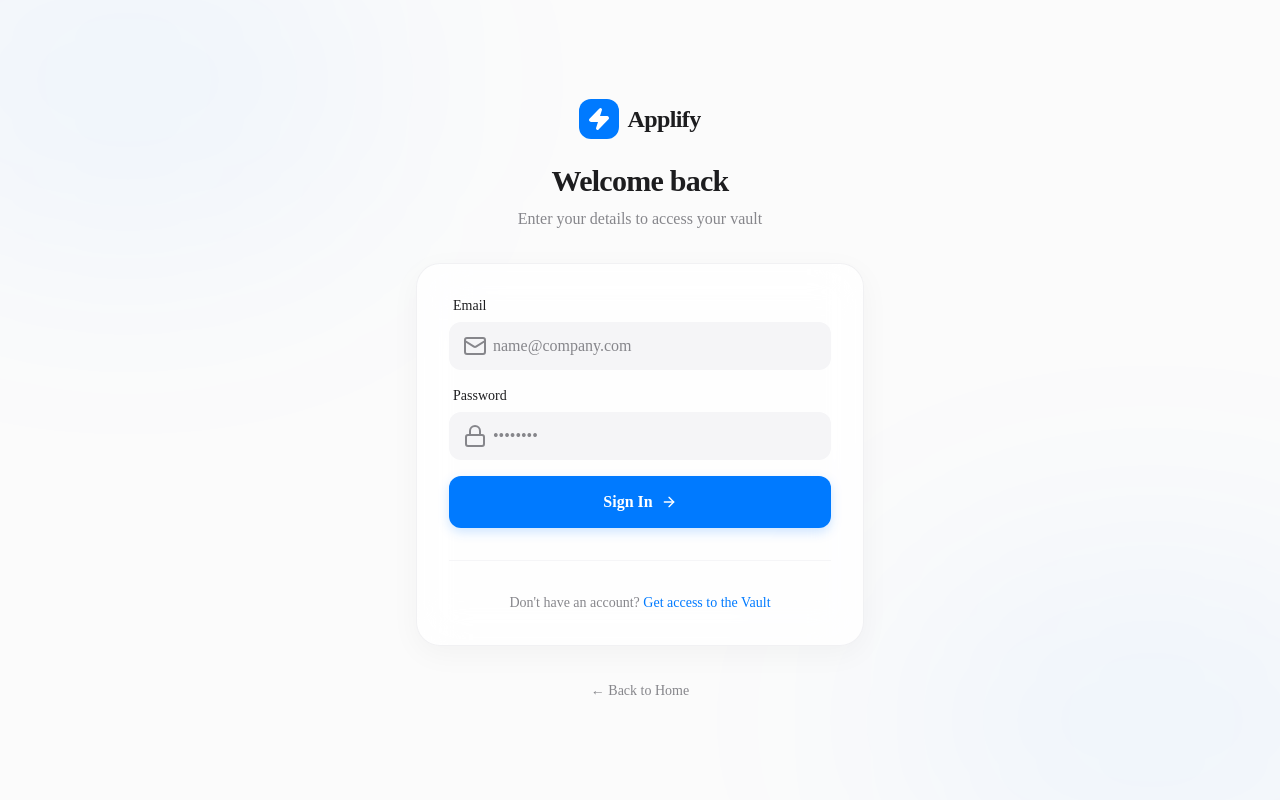
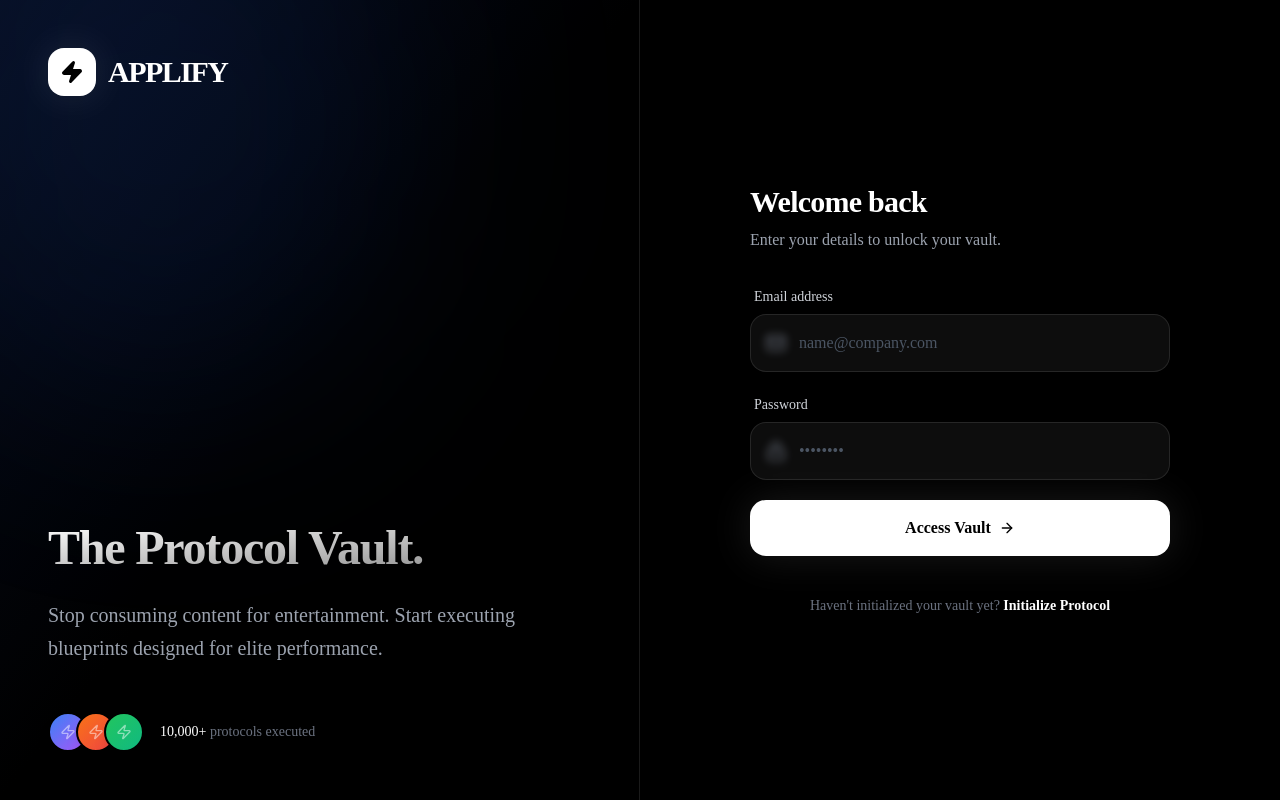
Before and after one commit to HelloApplify/applify-web, a Next.js app: page /login in a window 1280 px wide. Built offline with nearby package versions, Linux system fonts and the light colour scheme; no server answers.

Commit message:
feat: Massively upgrade Auth UI with premium layout and animations

```diff
--- a/app/login/page.tsx
+++ b/app/login/page.tsx
@@ -3,8 +3,8 @@
 import { useState } from 'react'
 import { createClient } from '@/utils/supabase/client'
 import { useRouter } from 'next/navigation'
-import { motion } from 'framer-motion'
-import { Zap, Mail, Lock, ArrowRight, Loader2 } from 'lucide-react'
+import { motion, AnimatePresence } from 'framer-motion'
+import { Zap, Mail, Lock, ArrowRight, Loader2, CheckCircle2 } from 'lucide-react'
 import Link from 'next/link'
 
 export default function LoginPage() {
@@ -34,7 +34,7 @@ export default function LoginPage() {
       if (error) {
         setError(error.message)
       } else {
-        setMessage('Check your email to confirm your account.')
+        setMessage('Account created! Check your email to confirm.')
       }
     } else {
       const { error } = await supabase.auth.signInWithPassword({
@@ -50,121 +50,183 @@ export default function LoginPage() {
     setLoading(false)
   }
 
+  // Spring animation config
+  const springConfig = { type: "spring", stiffness: 400, damping: 30 }
+
   return (
-    <div className="min-h-screen bg-[#FBFBFB] flex items-center justify-center p-4">
-      {/* Background Glow */}
-      <div className="fixed top-0 left-0 w-full h-full overflow-hidden pointer-events-none">
-        <div className="absolute -top-[10%] -left-[10%] w-[40%] h-[40%] bg-[#007AFF]/5 blur-[120px] rounded-full" />
-        <div className="absolute -bottom-[10%] -right-[10%] w-[40%] h-[40%] bg-[#007AFF]/5 blur-[120px] rounded-full" />
+    <div className="min-h-screen bg-black flex text-white font-sans selection:bg-blue-500/30">
+      {/* Left Side - Premium Branding & Quote */}
+      <div className="hidden lg:flex w-1/2 relative overflow-hidden flex-col justify-between p-12 border-r border-white/10">
+        <div className="absolute inset-0 bg-gradient-to-br from-blue-900/20 via-black to-black z-0" />
+        <div className="absolute top-[-20%] left-[-10%] w-[70%] h-[70%] bg-blue-600/10 blur-[120px] rounded-full pointer-events-none" />
+
+        <div className="relative z-10">
+          <Link href="/" className="flex items-center space-x-3 group w-fit">
+            <div className="w-12 h-12 bg-white rounded-2xl flex items-center justify-center transition-transform duration-500 group-hover:scale-110 shadow-[0_0_40px_rgba(255,255,255,0.1)]">
+              <Zap className="text-black w-6 h-6 fill-current" />
+            </div>
+            <span className="text-3xl font-black tracking-tighter text-white">APPLIFY</span>
+          </Link>
+        </div>
+
+        <div className="relative z-10 max-w-lg">
+          <motion.div
+            initial={{ opacity: 0, y: 20 }}
+            animate={{ opacity: 1, y: 0 }}
+            transition={{ delay: 0.2, ...springConfig }}
+          >
+            <h2 className="text-5xl font-bold leading-[1.1] tracking-tight mb-6 text-transparent bg-clip-text bg-gradient-to-br from-white to-white/50">
+              The Protocol Vault.
+            </h2>
+            <p className="text-xl text-gray-400 font-medium leading-relaxed">
+              Stop consuming content for entertainment. Start executing blueprints designed for elite performance.
+            </p>
+          </motion.div>
+
+          <div className="mt-12 flex items-center space-x-4">
+            <div className="flex -space-x-3">
+              {[1, 2, 3].map((i) => (
+                <div key={i} className={`w-10 h-10 rounded-full border-2 border-black bg-gradient-to-br ${i === 1 ? 'from-blue-500 to-purple-500' : i === 2 ? 'from-orange-500 to-red-500' : 'from-green-500 to-emerald-500'} flex items-center justify-center shadow-lg`}>
+                  <Zap className="w-4 h-4 text-white/50" />
+                </div>
+              ))}
+            </div>
+            <div className="text-sm font-medium text-gray-500">
+              <span className="text-white">10,000+</span> protocols executed
+            </div>
+          </div>
+        </div>
+      </div>
+
+      {/* Right Side - Auth Form */}
+      <div className="w-full lg:w-1/2 flex items-center justify-center p-6 sm:p-12 relative overflow-hidden">
+        {/* Mobile background elements */}
+        <div className="lg:hidden absolute top-[-20%] right-[-10%] w-[70%] h-[70%] bg-blue-600/10 blur-[120px] rounded-full pointer-events-none" />
+
+        <div className="w-full max-w-[420px] relative z-10">
+          <div className="lg:hidden mb-12 flex justify-center">
+            <Link href="/" className="flex items-center space-x-2 group">
+              <div className="w-10 h-10 bg-white rounded-xl flex items-center justify-center">
+                <Zap className="text-black w-5 h-5 fill-current" />
+              </div>
+              <span className="text-2xl font-black tracking-tighter text-white">APPLIFY</span>
+            </Link>
           </div>
 
           <motion.div
-        initial={{ opacity: 0, y: 20 }}
-        animate={{ opacity: 1, y: 0 }}
-        className="w-full max-w-md"
+            layout
+            transition={springConfig}
+            className="mb-8"
           >
-        <div className="flex flex-col items-center mb-8">
-          <Link href="/" className="flex items-center space-x-2 mb-6 group">
-            <div className="w-10 h-10 bg-[#007AFF] rounded-xl flex items-center justify-center transition-transform group-hover:scale-105">
-              <Zap className="text-white w-6 h-6 fill-current" />
+            <motion.h1 layout className="text-3xl font-bold tracking-tight mb-2">
+              {isSignUp ? 'Claim your access' : 'Welcome back'}
+            </motion.h1>
+            <motion.p layout className="text-gray-400">
+              {isSignUp ? 'Enter your details to construct your vault.' : 'Enter your details to unlock your vault.'}
+            </motion.p>
+          </motion.div>
+
+          <motion.div layout transition={springConfig}>
+            <form onSubmit={handleAuth} className="space-y-5">
+              <div className="space-y-1.5">
+                <label className="text-sm font-medium text-gray-300 ml-1">Email address</label>
+                <div className="relative group">
+                  <div className="absolute inset-y-0 left-0 pl-4 flex items-center pointer-events-none">
+                    <Mail className="h-5 w-5 text-gray-500 group-focus-within:text-blue-500 transition-colors" />
                   </div>
-            <span className="text-2xl font-bold tracking-tight text-[#1D1D1F]">Applify</span>
-          </Link>
-          <h1 className="text-3xl font-bold text-[#1D1D1F] tracking-tight">
-            {isSignUp ? 'Create an account' : 'Welcome back'}
-          </h1>
-          <p className="text-[#86868B] mt-2">
-            {isSignUp ? 'Enter your details to join the vault' : 'Enter your details to access your vault'}
-          </p>
-        </div>
-
-        <div className="bg-white/80 backdrop-blur-xl border border-[#D2D2D7]/30 p-8 rounded-3xl shadow-[0_8px_30px_rgb(0,0,0,0.04)]">
-          <form onSubmit={handleAuth} className="space-y-4">
-            <div>
-              <label className="block text-sm font-medium text-[#1D1D1F] mb-1.5 ml-1">Email</label>
-              <div className="relative">
-                <Mail className="absolute left-3.5 top-1/2 -translate-y-1/2 w-4.5 h-4.5 text-[#86868B]" />
                   <input
                     type="email"
                     value={email}
                     onChange={(e) => setEmail(e.target.value)}
                     placeholder="name@company.com"
-                  className="w-full bg-[#F5F5F7] border-none rounded-xl py-3 pl-11 pr-4 text-[#1D1D1F] placeholder-[#86868B] focus:ring-2 focus:ring-[#007AFF]/20 transition-all outline-none"
+                    className="w-full bg-white/5 border border-white/10 rounded-2xl py-4 pl-12 pr-4 text-white placeholder-gray-600 focus:outline-none focus:ring-2 focus:ring-blue-500/50 focus:border-transparent transition-all backdrop-blur-sm"
                     required
                   />
                 </div>
               </div>
 
-            <div>
-              <label className="block text-sm font-medium text-[#1D1D1F] mb-1.5 ml-1">Password</label>
-              <div className="relative">
-                <Lock className="absolute left-3.5 top-1/2 -translate-y-1/2 w-4.5 h-4.5 text-[#86868B]" />
+              <div className="space-y-1.5">
+                <label className="text-sm font-medium text-gray-300 ml-1">Password</label>
+                <div className="relative group">
+                  <div className="absolute inset-y-0 left-0 pl-4 flex items-center pointer-events-none">
+                    <Lock className="h-5 w-5 text-gray-500 group-focus-within:text-blue-500 transition-colors" />
+                  </div>
                   <input
                     type="password"
                     value={password}
                     onChange={(e) => setPassword(e.target.value)}
                     placeholder="••••••••"
-                  className="w-full bg-[#F5F5F7] border-none rounded-xl py-3 pl-11 pr-4 text-[#1D1D1F] placeholder-[#86868B] focus:ring-2 focus:ring-[#007AFF]/20 transition-all outline-none"
+                    className="w-full bg-white/5 border border-white/10 rounded-2xl py-4 pl-12 pr-4 text-white placeholder-gray-600 focus:outline-none focus:ring-2 focus:ring-blue-500/50 focus:border-transparent transition-all backdrop-blur-sm"
                     required
                   />
                 </div>
               </div>
 
+              <AnimatePresence mode="popLayout">
                 {error && (
                   <motion.div
-                initial={{ opacity: 0, height: 0 }}
-                animate={{ opacity: 1, height: 'auto' }}
-                className="text-red-500 text-sm bg-red-50 p-3 rounded-xl border border-red-100"
+                    initial={{ opacity: 0, y: -10, scale: 0.95 }}
+                    animate={{ opacity: 1, y: 0, scale: 1 }}
+                    exit={{ opacity: 0, scale: 0.95 }}
+                    className="p-4 bg-red-500/10 border border-red-500/20 rounded-2xl text-red-400 text-sm flex items-start gap-3"
                   >
+                    <div className="w-5 h-5 rounded-full bg-red-500/20 flex items-center justify-center flex-shrink-0 mt-0.5">
+                      <span className="text-red-400 text-xs font-bold">!</span>
+                    </div>
                     {error}
                   </motion.div>
                 )}
 
                 {message && (
                   <motion.div
-                initial={{ opacity: 0, height: 0 }}
-                animate={{ opacity: 1, height: 'auto' }}
-                className="text-green-600 text-sm bg-green-50 p-3 rounded-xl border border-green-100"
+                    initial={{ opacity: 0, y: -10, scale: 0.95 }}
+                    animate={{ opacity: 1, y: 0, scale: 1 }}
+                    exit={{ opacity: 0, scale: 0.95 }}
+                    className="p-4 bg-green-500/10 border border-green-500/20 rounded-2xl text-green-400 text-sm flex items-start gap-3"
                   >
+                    <CheckCircle2 className="w-5 h-5 text-green-400 flex-shrink-0 mt-0.5" />
                     {message}
                   </motion.div>
                 )}
+              </AnimatePresence>
 
-            <button
+              <motion.button
+                layout
+                whileHover={{ scale: 1.01 }}
+                whileTap={{ scale: 0.98 }}
                 type="submit"
                 disabled={loading}
-              className="w-full bg-[#007AFF] text-white font-semibold py-3.5 rounded-xl hover:bg-[#0071E3] active:scale-[0.98] transition-all flex items-center justify-center space-x-2 disabled:opacity-70 disabled:active:scale-100 shadow-[0_4px_12px_rgba(0,122,255,0.2)]"
+                className="w-full bg-white text-black font-bold py-4 rounded-2xl hover:bg-gray-100 transition-all flex items-center justify-center space-x-2 disabled:opacity-50 disabled:cursor-not-allowed shadow-[0_0_40px_rgba(255,255,255,0.1)] mt-4"
               >
                 {loading ? (
                   <Loader2 className="w-5 h-5 animate-spin" />
                 ) : (
                   <>
-                  <span>{isSignUp ? 'Sign Up' : 'Sign In'}</span>
+                    <span>{isSignUp ? 'Initialize Protocol' : 'Access Vault'}</span>
                     <ArrowRight className="w-4 h-4" />
                   </>
                 )}
-            </button>
+              </motion.button>
             </form>
+          </motion.div>
 
-          <div className="mt-8 pt-8 border-t border-[#F5F5F7] text-center">
-            <p className="text-[#86868B] text-sm">
-              {isSignUp ? 'Already have an account?' : "Don't have an account?"}{' '}
+          <motion.div layout transition={springConfig} className="mt-10 text-center">
+            <p className="text-gray-500 text-sm">
+              {isSignUp ? 'Already mapped your neural pathways?' : "Haven't initialized your vault yet?"}{' '}
               <button
-                onClick={() => setIsSignUp(!isSignUp)}
-                className="text-[#007AFF] font-medium hover:underline focus:outline-none"
+                onClick={() => {
+                  setIsSignUp(!isSignUp)
+                  setError(null)
+                  setMessage(null)
+                }}
+                className="text-white font-bold hover:text-blue-400 transition-colors focus:outline-none"
               >
-                {isSignUp ? 'Sign In' : 'Get access to the Vault'}
+                {isSignUp ? 'Access Vault' : 'Initialize Protocol'}
               </button>
             </p>
+          </motion.div>
         </div>
       </div>
-
-        <div className="mt-8 text-center">
-          <Link href="/" className="text-[#86868B] text-sm hover:text-[#1D1D1F] transition-colors">
-            ← Back to Home
-          </Link>
-        </div>
-      </motion.div>
     </div>
   )
 }
```
Lines whose indentation alone changed are shown as unchanged.
